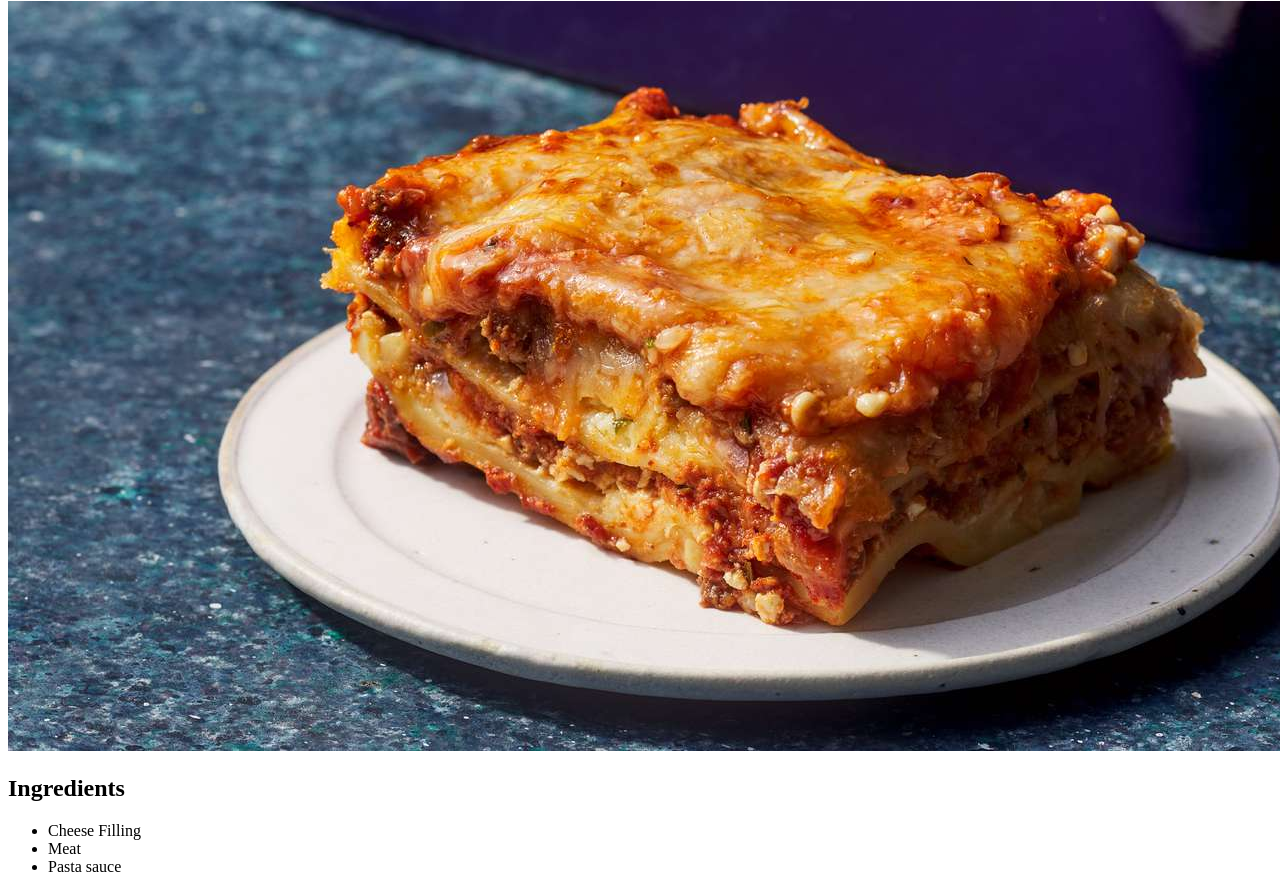
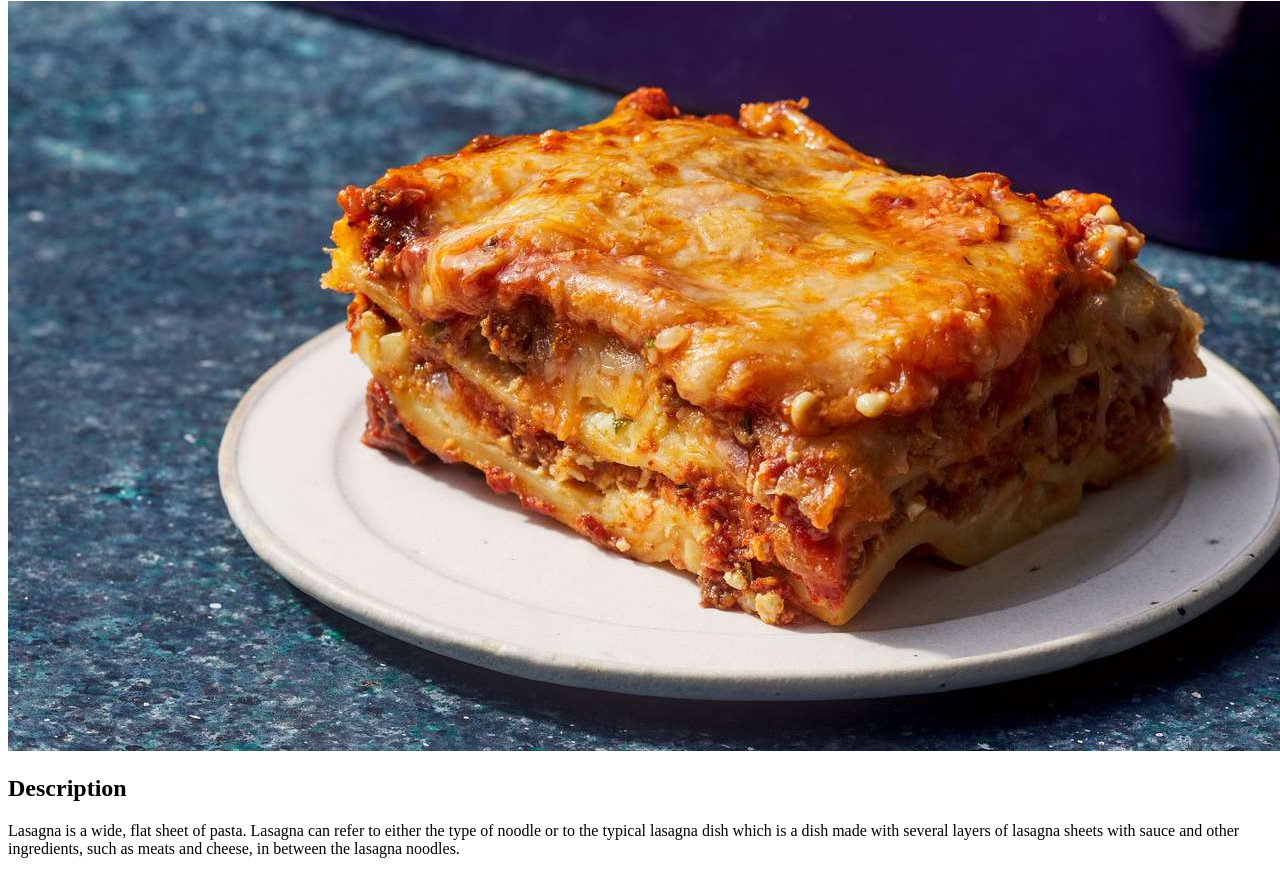
Before and after one commit to Fenikend/odin-recipes, a plain HTML site: page recipes/lasagna.html in a window 1280 px wide. Shown: the part 79-952 px from the top of the page. Drawn offline with Linux system fonts and the light colour scheme.

Commit message:
Add description to page

```diff
--- a/recipes/lasagna.html
+++ b/recipes/lasagna.html
@@ -8,6 +8,10 @@
 <body>
     <h1>Lasagna</h1>
     <img src="../images/Lasagna.jpg" alt="Tasty lasagna">
+    <h2>Description </h2>
+    <p>Lasagna is a wide, flat sheet of pasta.
+        Lasagna can refer to either the type of noodle or to the typical lasagna dish which is a dish made with several
+        layers of lasagna sheets with sauce and other ingredients, such as meats and cheese, in between the lasagna noodles.</p>
     <h2>Ingredients</h2>
     <ul>
         <li>Cheese Filling</li>
```
